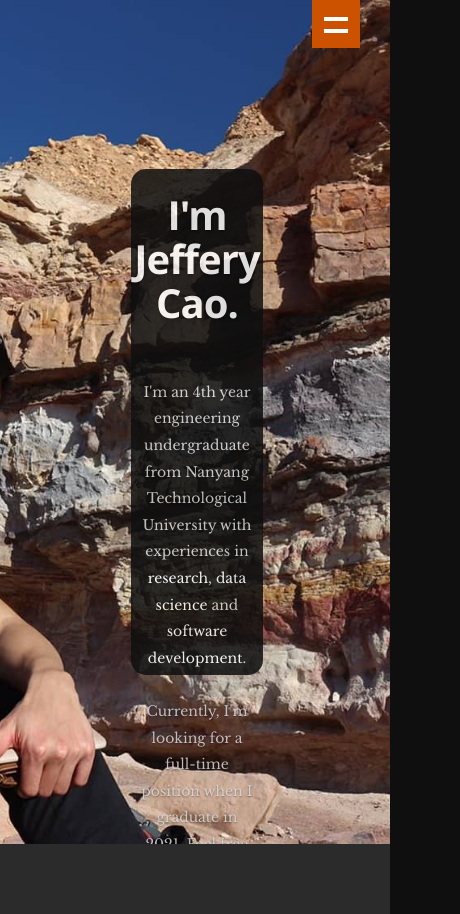
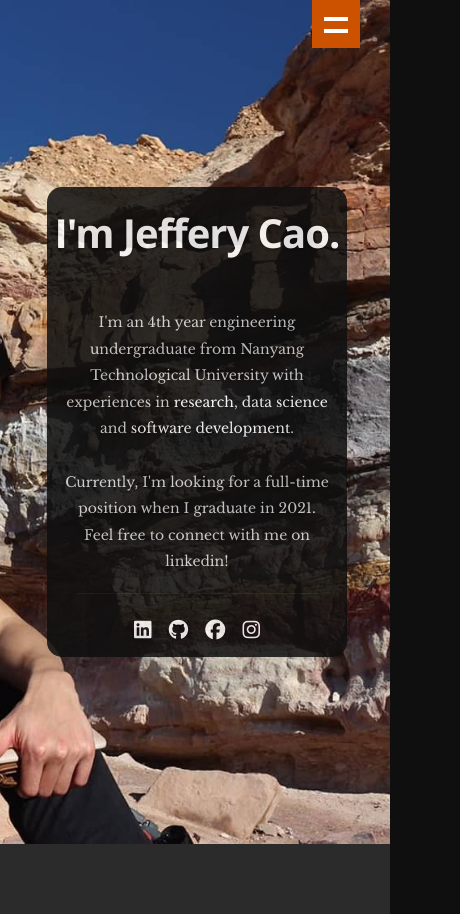
Before and after one commit to jeffery1236/jeffery1236.github.io, a plain HTML site: page index.html in a window 390 px wide. Shown: the top 914 px of the page, 460 px wide, since content can reach past the window. Drawn offline with nearby package versions, Linux system fonts and the light colour scheme.

Commit message:
Added media query for banner on 767px screens

```diff
--- a/css/default.css
+++ b/css/default.css
@@ -723,7 +723,7 @@ properly.
 @media only screen and (max-width: 767px) {
 
    .row {
-	   width: 460px;
+	   width: 460px ;
 	   margin: 0 auto;
       padding: 0;
 	}
@@ -734,6 +734,21 @@ properly.
 	   margin-right: 0;
       padding: 0 30px;
    }
+   .banner {
+      display: inline-block;
+      vertical-align: middle;
+      margin: 0 auto;
+      height: 470px !important;
+      width: 300px !important;
+      padding-top: 25px;
+      /* padding-bottom: 15px; */
+      text-align: center;
+      background-color: #0F0F0F;
+      opacity: 85%;
+      border-radius: 15px;
+   }
+}
+
    .row .row { width: auto; max-width: none; margin: 0 -30px; }
 
    [class*="column"] + [class*="column"]:last-child { float: none; }
--- a/css/layout.css
+++ b/css/layout.css
@@ -55,15 +55,16 @@ header .banner {
    display: inline-block;
    vertical-align: middle;
    margin: 0 auto;
-   height: 60%;
+   height: 65%;
    width: 34%;
    padding-top: 25px;
-   padding-bottom: 15px;
+   /* padding-bottom: 15px; */
    text-align: center;
    background-color: #0F0F0F;
    opacity: 85%;
    border-radius: 15px;
 }
+
 
 header .banner-text {
    width: 100%;
--- a/index.html
+++ b/index.html
@@ -81,7 +81,7 @@
             <br>
             <h3>I'm an 4th year engineering undergraduate from Nanyang Technological University with experiences in
                <span>research</span>, <span>data science</span> and <span>software development</span>.<br><br>
-               Currently, I'm looking for a full-time position when I graduate in 2021. Feel free to contact me via email!
+               Currently, I'm looking for a full-time position when I graduate in 2021. Feel free to connect with me on linkedin!
             </h3>
             <hr />
             <ul class="social">
```
